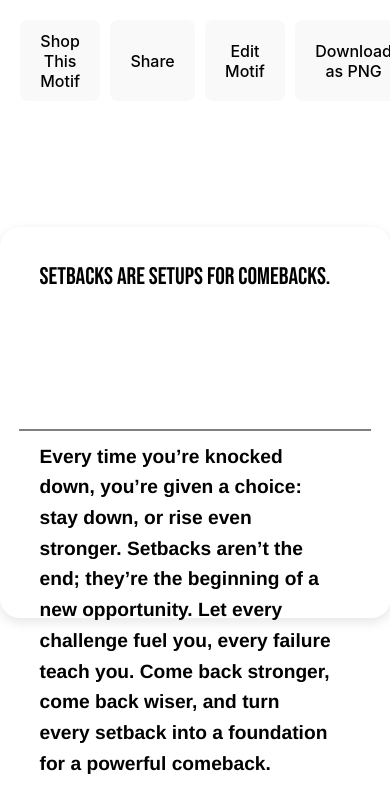
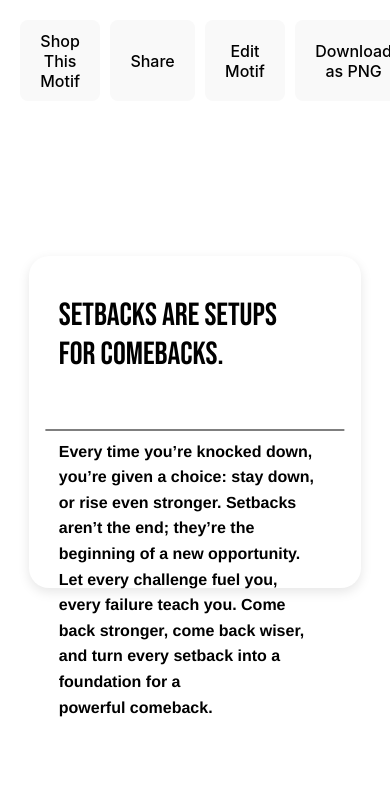
Before and after one commit to jochisaca/motifs, a React (Vite) app: page / in a window 390 px wide. Shown: the top 812 px of the page. Built offline with nearby package versions, Linux system fonts and the light colour scheme.

Commit message:
Updated MotifDisplay.css for mobile responsiveness

```diff
--- a/src/components/MotifDisplay.css
+++ b/src/components/MotifDisplay.css
@@ -1,8 +1,20 @@
+/* Make sure the entire page can scroll if content overflows */
+html, body {
+  height: 100%;
+  margin: 0;
+  padding: 0;
+  display: flex;
+  justify-content: center;
+  align-items: center;
+  overflow-y: auto; /* Enable scrolling if content overflows */
+}
+
+/* Container Styling */
 .container {
-  width: 90vw;
-  max-width: 600px;
+  width: 75vw; /* 75% of the screen width */
+  max-width: 600px; /* Maximum width for larger screens */
   aspect-ratio: 1; /* Maintain square aspect ratio */
-  padding: 20px;
+  padding: 20px; /* Adjust padding */
   border-radius: 20px;
   box-shadow: 0px 4px 12px rgba(0, 0, 0, 0.1);
   display: flex;
@@ -10,43 +22,36 @@
   justify-content: flex-start; /* Align elements to the top */
   align-items: flex-start; /* Ensure content is left-aligned */
   text-align: left;
-  margin: 0 auto;
+  margin: 0 auto; /* Horizontally center the container */
   position: relative;
 }
 
+/* Main Text Styling */
 h1 {
-  font-size: 3.25em; /* Adjusted for main heading */
+  font-size: 3.25em; /* Keep the original font size for desktop */
   line-height: 1.2;
   margin-bottom: 10px;
   text-align: left;
   width: 100%;
-  padding-left: 20px;
-  padding-right: 20px;
+  padding-left: 10px; /* Reduced left padding */
+  padding-right: 10px;
   box-sizing: border-box;
 }
 
-/* Adjust font size for smaller screens */
-@media (max-width: 768px) {
-  h1 {
-      font-size: 2em; /* Decrease font size on smaller screens */
-  }
-
-  p {
-      font-size: 1.1em; /* Decrease subtext font size on smaller screens */
-  }
+/* Sub Text Styling */
+p {
+  font-size: 1.3em; /* Keep the original subtext font size for desktop */
+  line-height: 1.6;
+  margin-top: 0;
+  position: absolute;
+  top: 55%;
+  padding-left: 10px; /* Reduced left padding */
+  padding-right: 10px; /* Reduced right padding */
+  width: 85%; /* Ensure it doesn't exceed the width of the container */
+  box-sizing: border-box;
 }
 
-/* Further adjust for very small screens */
-@media (max-width: 480px) {
-  h1 {
-      font-size: 1.5em; /* Further decrease font size */
-  }
-
-  p {
-      font-size: 1em; /* Further decrease subtext font size */
-  }
-}
-
+/* Horizontal Line (hr) */
 hr {
   position: absolute;
   top: 50%;
@@ -58,14 +63,24 @@ hr {
   transform: translateX(-50%) translateY(-50%);
 }
 
-p {
-  font-size: 1.2em;
-  line-height: 1.6;
-  margin-top: 0;
-  position: absolute;
-  top: 55%;
-  padding-left: 20px;
-  padding-right: 20px;
-  width: 85%;
-  box-sizing: border-box;
+/* Media Queries for Smaller Screens */
+@media (max-width: 768px) {
+  h1 {
+      font-size: 2.5em; /* Decrease font size on smaller screens */
+  }
+
+  p {
+      font-size: 1.1em; /* Decrease subtext font size */
+  }
 }
+
+/* Further Adjustments for Very Small Screens */
+@media (max-width: 480px) {
+  h1 {
+      font-size: 2em; /* Further decrease font size */
+  }
+
+  p {
+      font-size: 1em; /* Further decrease subtext font size */
+  }
+}
```
